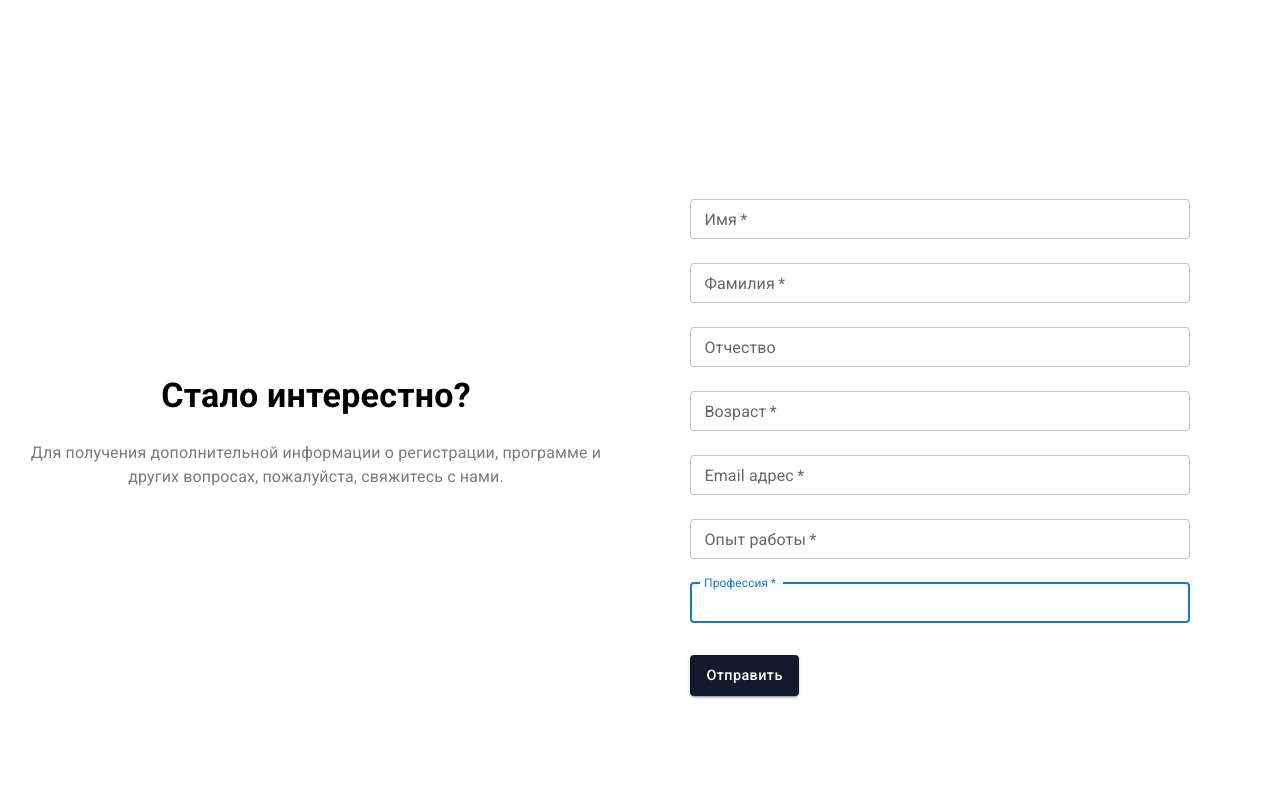
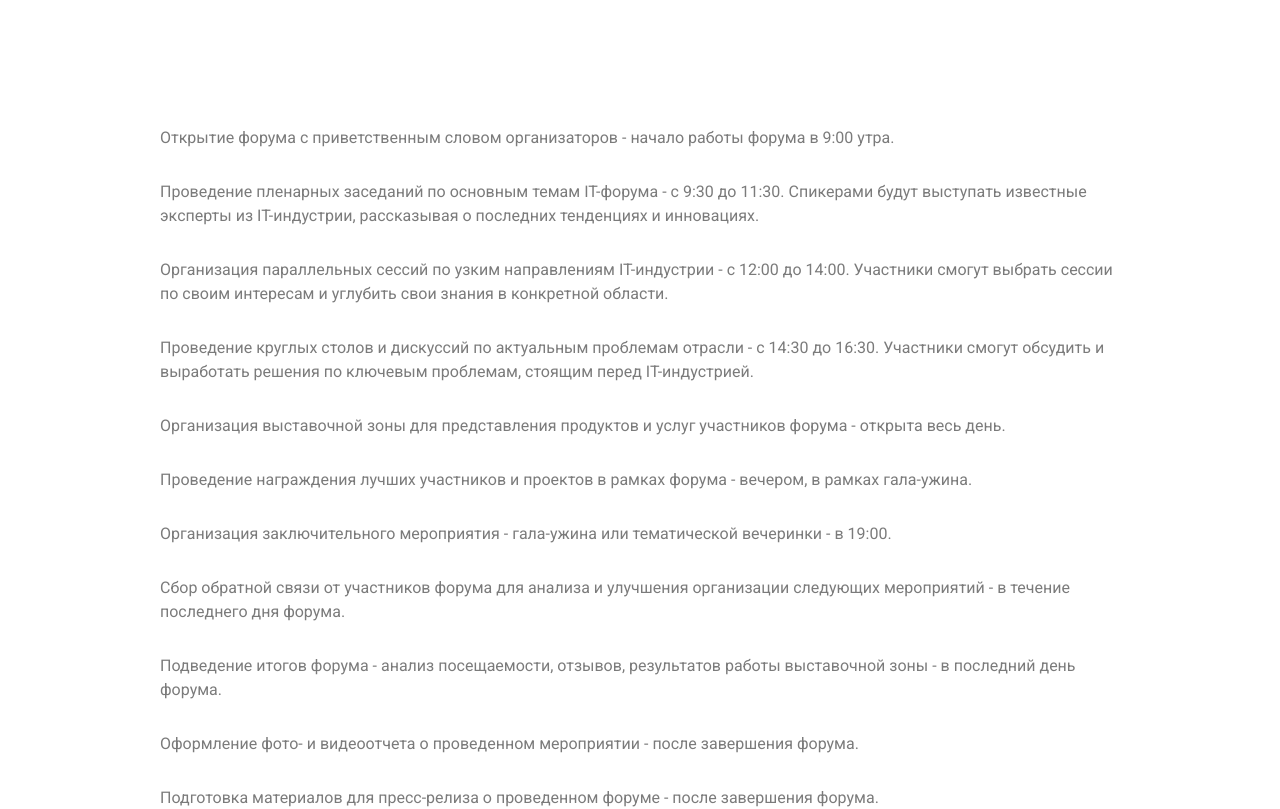
Before and after one commit to Herzanet002/Hackathon.Web, a React (Create React App) app in the folder client/: page / in a window 1280 px wide. Shown: the part 1640-2449 px from the top of the page. Built offline with nearby package versions, Linux system fonts and the light colour scheme.

Commit message:
Program added

```diff
--- a/client/src/pages/Home.js
+++ b/client/src/pages/Home.js
@@ -3,12 +3,14 @@ import GetInTouch from '../components/GetInTouch';
 import GetStarted from '../components/GetStarted';
 import Header from '../components/Header';
 import Details from '../components/Details';
+import ForumProgram from '../components/ForumProgram';
 
 const Home = () => {
   return (
     <>
     <Header />
     <GetStarted />
+    <ForumProgram />
     <Details />
     </>
 
```
